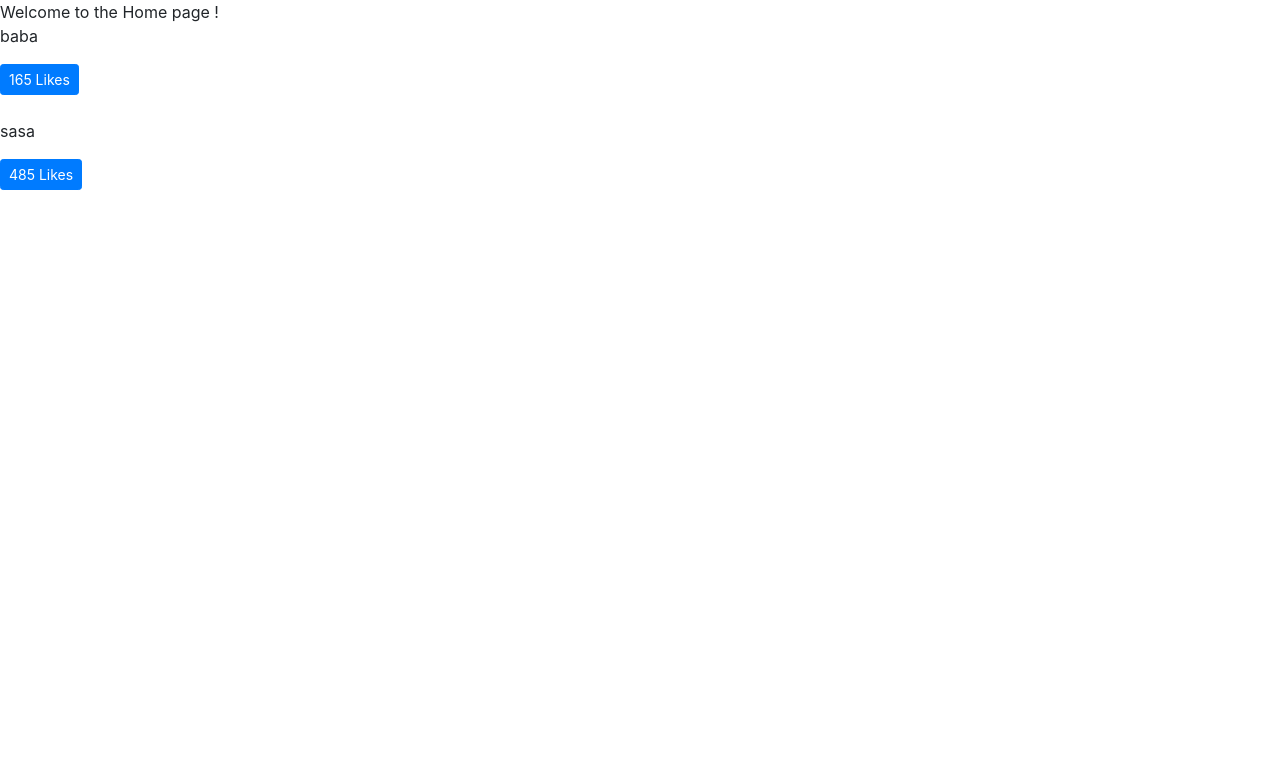
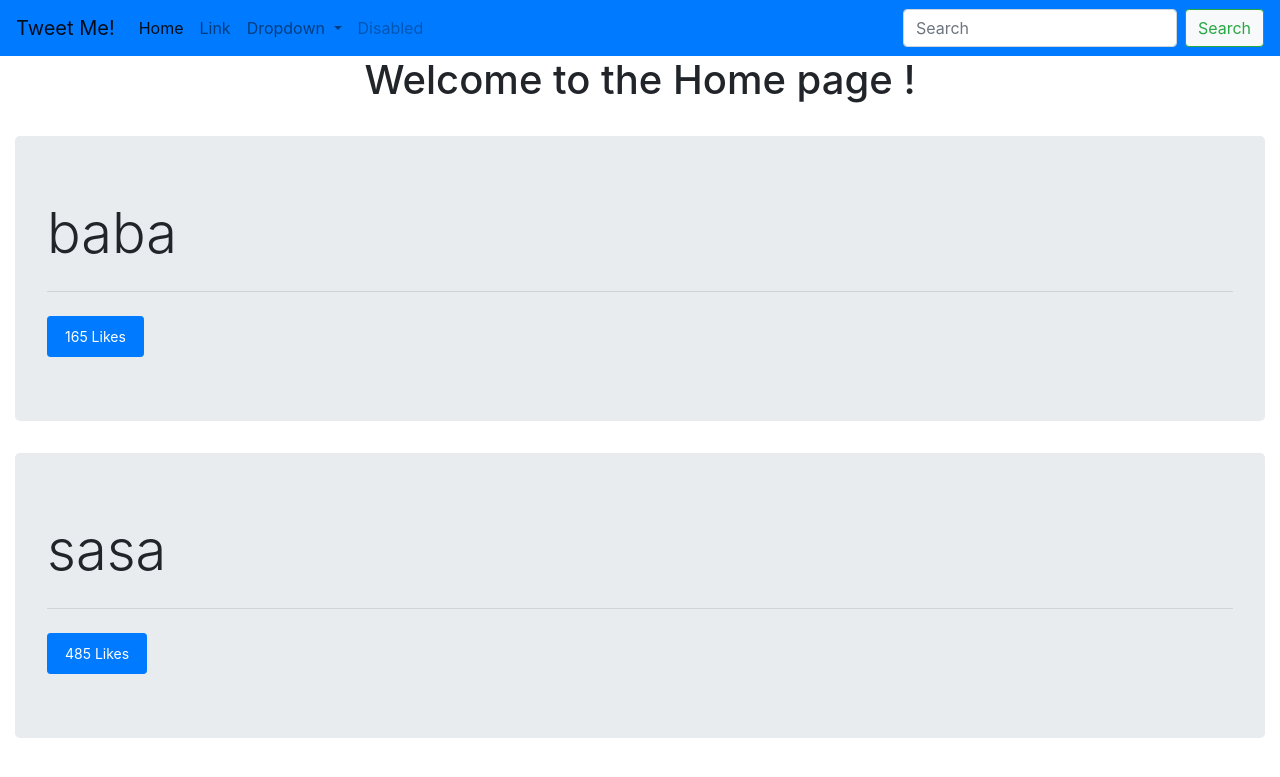
Before and after one commit to ajaynair1998/working, a Django app: page /home in a window 1280 px wide. Shown: the top 777 px of the page. Run offline with Django 3.2, Linux system fonts and the light colour scheme; data comes from the database, SQL or seed files in the repository; some libraries are stand-ins or nearby versions.

Commit message:
added some bootstrap

```diff
--- a/templates/base.html
+++ b/templates/base.html
@@ -21,8 +21,12 @@
     <title>{% block head_title %}{% endblock head_title %}</title>
   </head>
   <body>
-    {% block content %}
-    {% endblock content %}
+    {% include 'components/navbar.html' %}
+    <div class='container-fluid'>
+      {% block content %}
+      {% endblock content %}
+    </div>
+
 
     <!-- Optional JavaScript -->
     <!-- jQuery first, then Popper.js, then Bootstrap JS -->
--- /dev/null
+++ b/templates/components/navbar.html
@@ -0,0 +1,37 @@
+<nav class="navbar navbar-expand-lg navbar-light bg-primary">
+    <a class="navbar-brand" href="/">Tweet Me!</a>
+    <button class="navbar-toggler" type="button" data-toggle="collapse" data-target="#navbarSupportedContent"
+        aria-controls="navbarSupportedContent" aria-expanded="false" aria-label="Toggle navigation">
+        <span class="navbar-toggler-icon"></span>
+    </button>
+
+    <div class="collapse navbar-collapse" id="navbarSupportedContent">
+        <ul class="navbar-nav mr-auto">
+            <li class="nav-item active">
+                <a class="nav-link" href="#">Home <span class="sr-only">(current)</span></a>
+            </li>
+            <li class="nav-item">
+                <a class="nav-link" href="#">Link</a>
+            </li>
+            <li class="nav-item dropdown">
+                <a class="nav-link dropdown-toggle" href="#" id="navbarDropdown" role="button" data-toggle="dropdown"
+                    aria-haspopup="true" aria-expanded="false">
+                    Dropdown
+                </a>
+                <div class="dropdown-menu" aria-labelledby="navbarDropdown">
+                    <a class="dropdown-item" href="#">Action</a>
+                    <a class="dropdown-item" href="#">Another action</a>
+                    <div class="dropdown-divider"></div>
+                    <a class="dropdown-item" href="#">Something else here</a>
+                </div>
+            </li>
+            <li class="nav-item">
+                <a class="nav-link disabled" href="#" tabindex="-1" aria-disabled="true">Disabled</a>
+            </li>
+        </ul>
+        <form class="form-inline my-2 my-lg-0">
+            <input class="form-control mr-sm-2" type="search" placeholder="Search" aria-label="Search">
+            <button class="btn btn-outline-success my-2 my-sm-0 btn-light" type="submit">Search</button>
+        </form>
+    </div>
+</nav>
--- a/templates/pages/home.html
+++ b/templates/pages/home.html
@@ -6,7 +6,8 @@ Home!
 
 {% block content %}
 
-Welcome to the Home page !
+<h1 class='text-center'>Welcome to the Home page !</h1>
+<br>
 
 <div id='tweets'>
     Loading...
@@ -33,7 +34,7 @@ Welcome to the Home page !
 
     function eachTweet(ListedItem)
     {
-        return '<div class="mb-4 " id="tweet-' + ListedItem.id + '">'  +'<p>' + ListedItem.content + '</p>' +'<div>'+ likeButton(ListedItem) +'</div>'+ '</div>'
+        return '<div class="jumbotron"><h1 class="display-4">'+ListedItem.content+'</h1>\<hr class="my-4">\<a class="btn btn-primary btn-sm" href="#" role="button">'+likeButton(ListedItem)+'</a></div>'
     }
 
     xhr.open(method, url)
```
Also changed, not shown: templates/components/footer.html (added).
